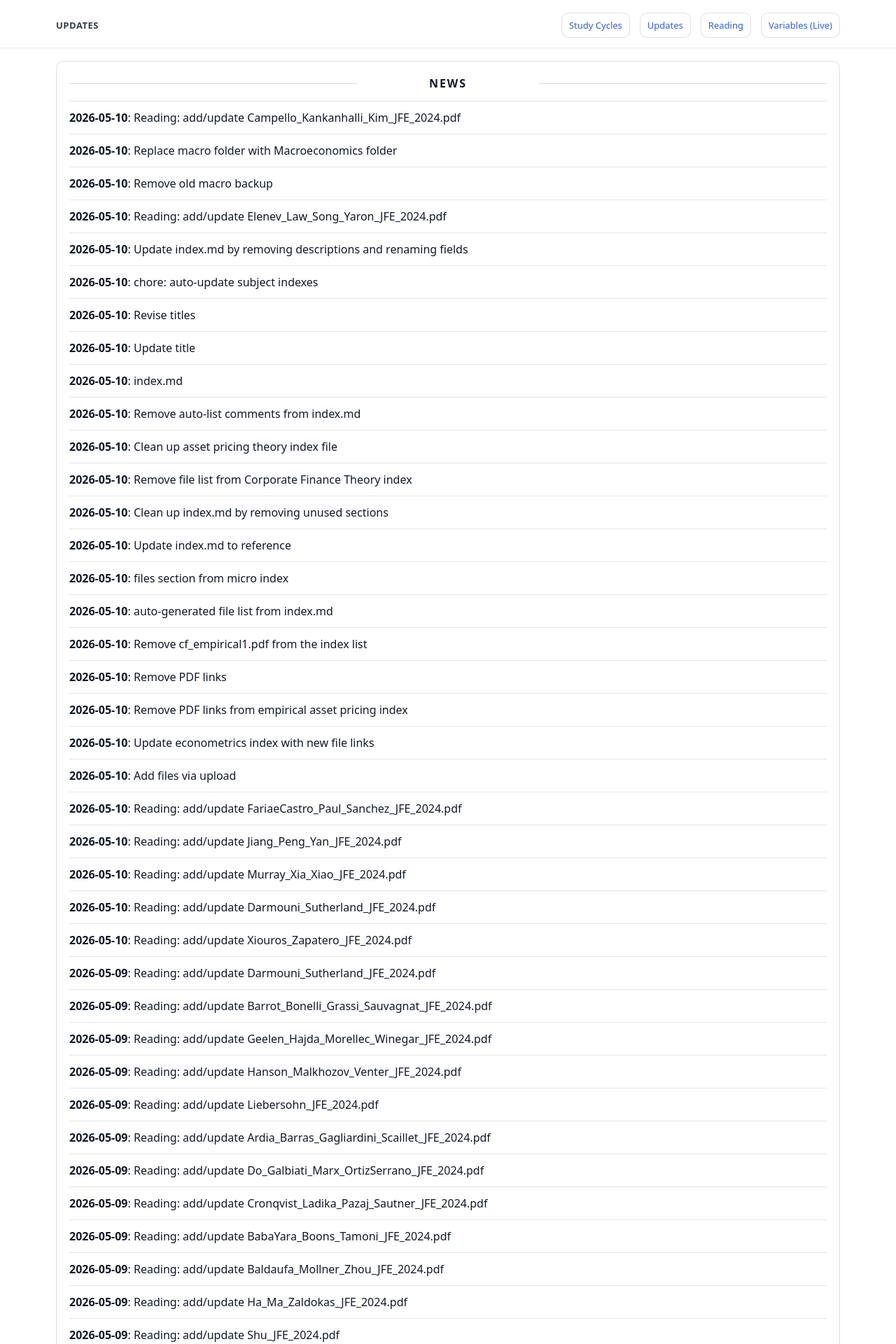
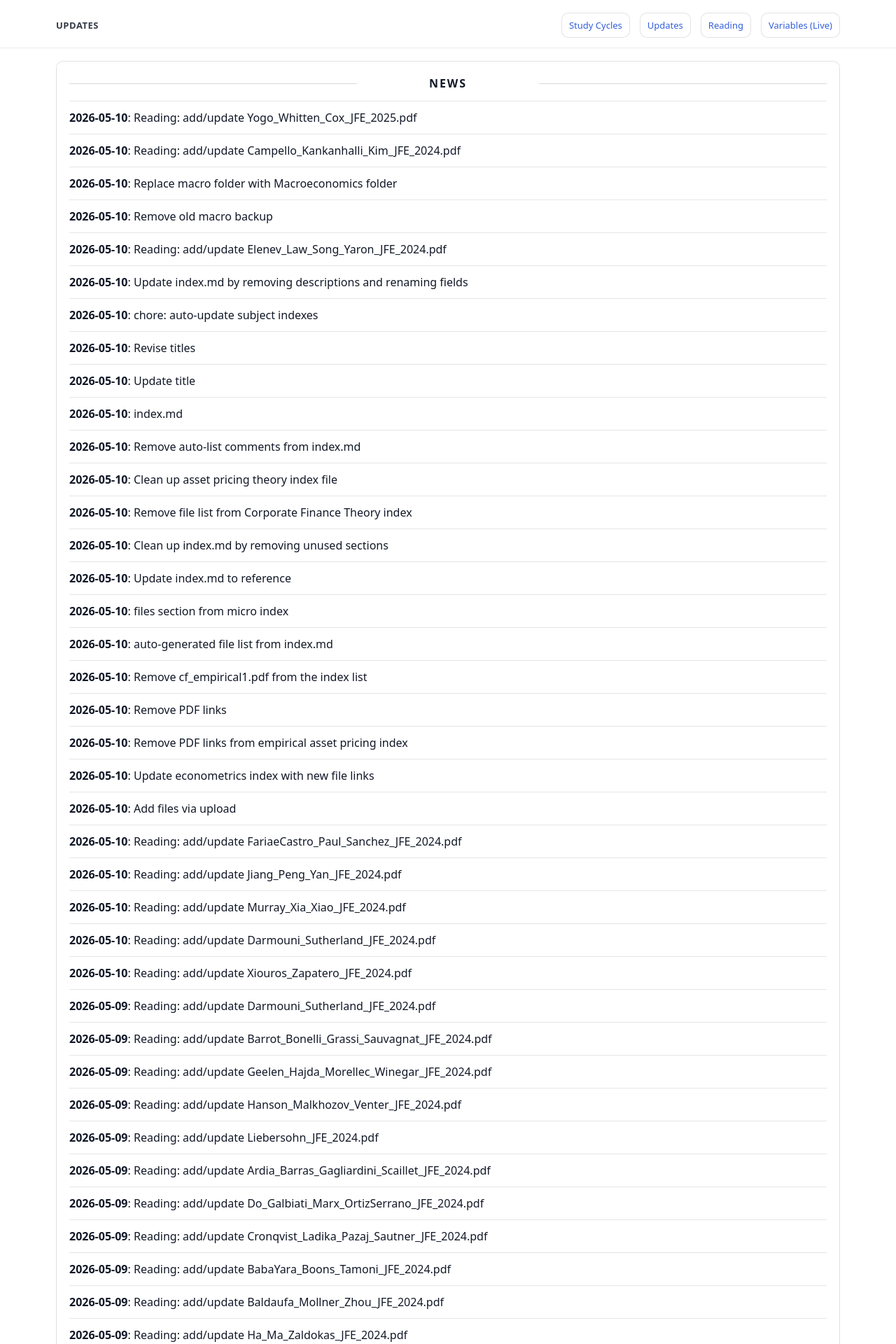
Before and after one commit to yaxinzn/study-archive, a Jekyll site: the page built from updates/index.md, in a window 1280 px wide. Shown: the top 1920 px of the page at 70% size. Built offline with Jekyll 4.4.1, drawn with Linux system fonts in a browser that asks for light colours; some of the changed text lies outside the part shown.

Commit message:
chore: update NEWS feed

```diff
--- a/_data/news.yml
+++ b/_data/news.yml
@@ -1,4 +1,7 @@
 # Auto-generated update history (sorted newest -> oldest). Do not edit manually.
+- ts: "1778408917"
+  date: "2026-05-10"
+  title: "Reading: add/update Yogo_Whitten_Cox_JFE_2025.pdf"
 - ts: "1778406924"
   date: "2026-05-10"
   title: "Reading: add/update Campello_Kankanhalli_Kim_JFE_2024.pdf"
```
